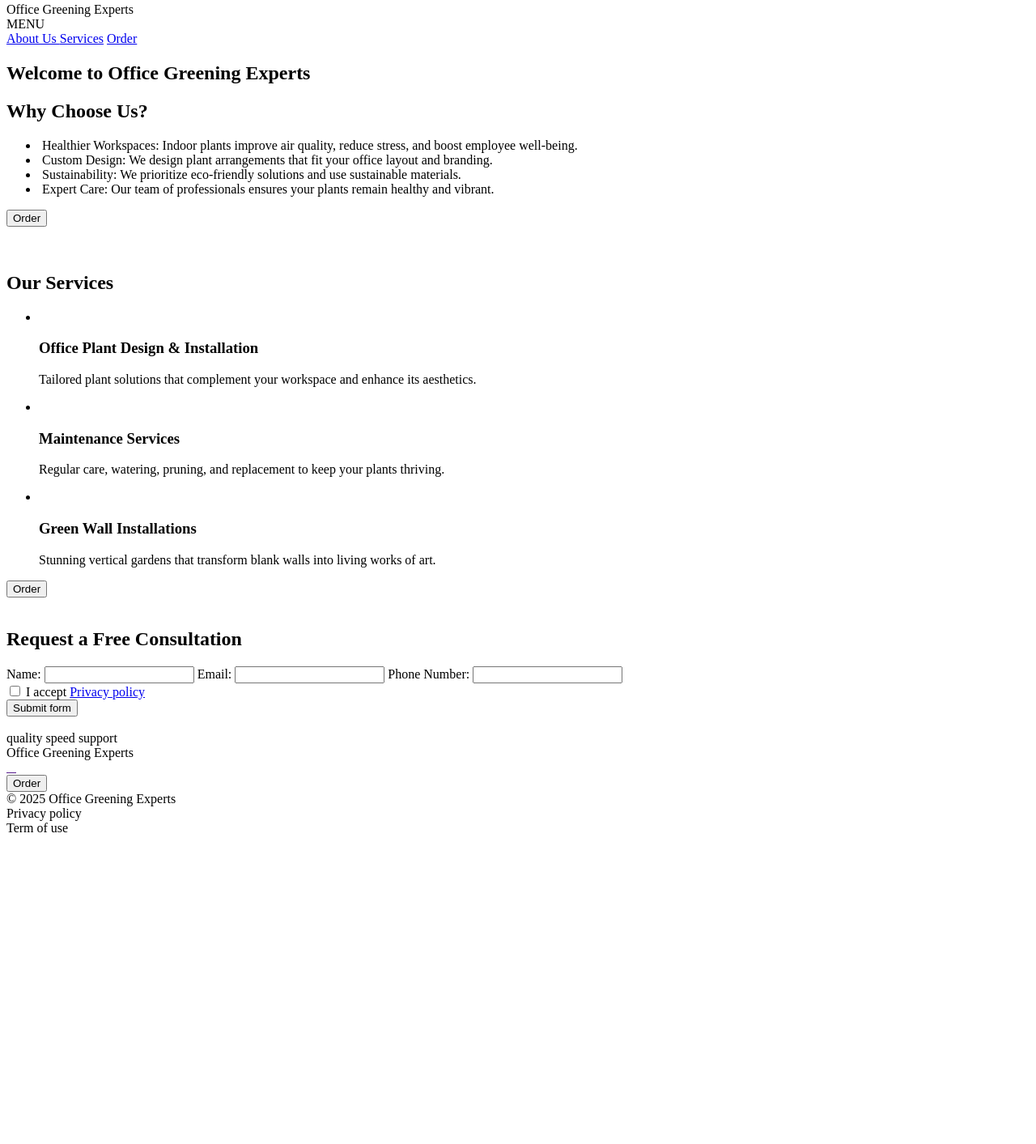
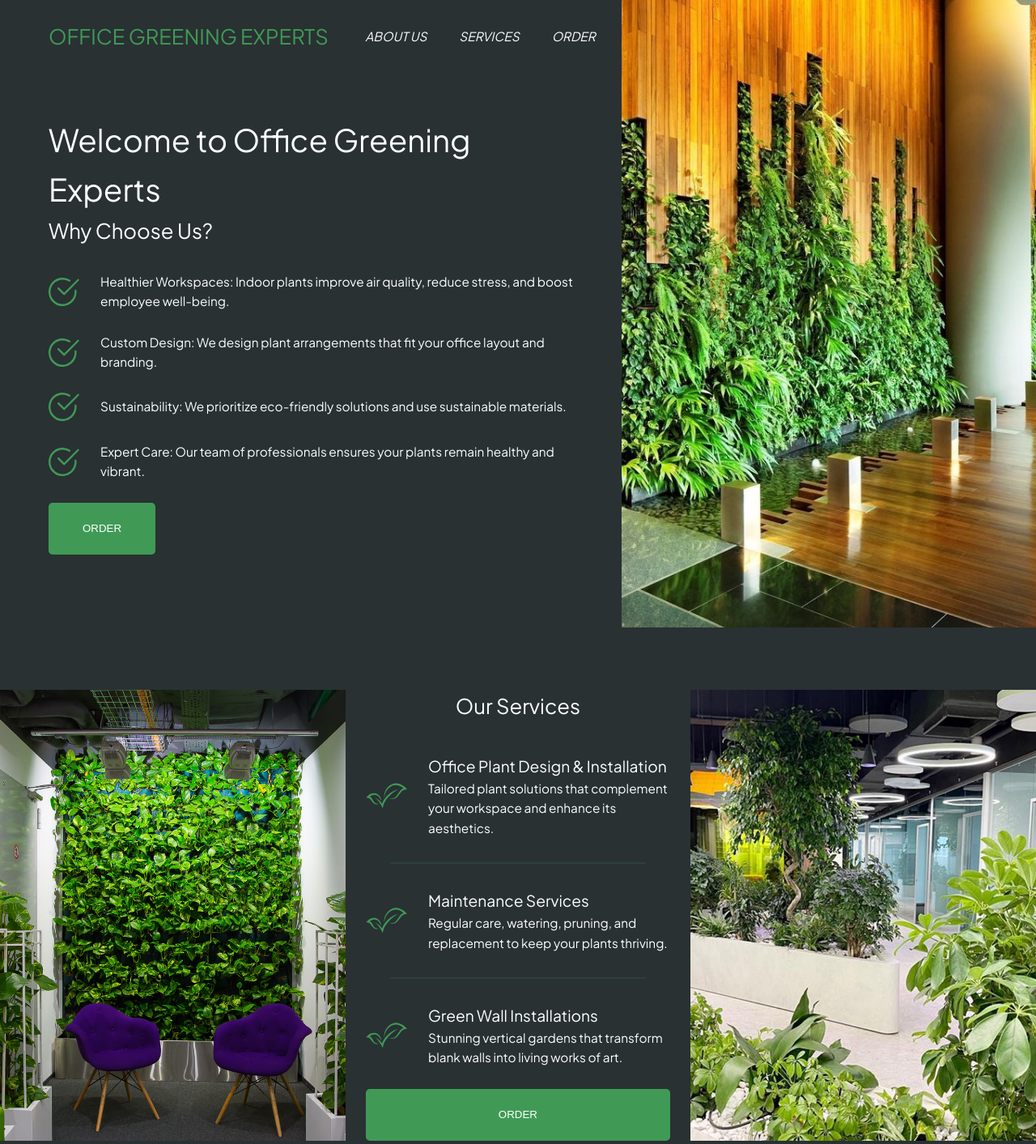
Before and after one commit to Lanasites/Test-layout-task-MST-Part1, a plain HTML site: page index.html in a window 1280 px wide. Shown: the part 5-1418 px from the top of the page at 81% size. Before the commit the page ends 1045 px from the top, so only its background shows below. Drawn offline with Linux system fonts and the light colour scheme; the site is published under a folder, as on GitHub Pages, so addresses that start at the root find nothing.

Commit message:
Update index.html
Вместо абсолютных путей к файлам прописала относительные

```diff
--- a/index.html
+++ b/index.html
@@ -4,9 +4,9 @@
     <meta charset="UTF-8">
     <meta name="viewport" content="width=device-width, initial-scale=1.0">
     <title>Office Greening Services></title>
-    <link rel="stylesheet" href="/styles.css">
-    <link type="image/x-icon" href="/assets/favicon.ico" rel="shortcut icon">
-    <link type="Image/x-icon" href="/assets/favicon.ico" rel="icon">
+    <link rel="stylesheet" href="./styles.css">
+    <link type="image/x-icon" href="./assets/favicon.ico" rel="shortcut icon">
+    <link type="Image/x-icon" href="./assets/favicon.ico" rel="icon">
     <link href="https://fonts.googleapis.com/css2?family=Plus+Jakarta+Sans:wght@400;500;600;700&display=swap" rel="stylesheet">
 
 </head>
@@ -31,18 +31,18 @@
         <h2>Why Choose Us?</h2>
             <ul class="listAdvantages">
                 <li class="itemAdvantage">
-                    <img src="/assets/icon1.svg" alt="">
+                    <img src="./assets/icon1.svg" alt="">
                     <span> Healthier Workspaces: Indoor plants improve air quality, reduce stress, and boost employee well-being.</span></li>
                 <li class="itemAdvantage">
-                    <img src="/assets/icon1.svg" alt="">
+                    <img src="./assets/icon1.svg" alt="">
                     <span>Custom Design: We design plant arrangements that fit your office layout and branding.</span>
                 </li>
                 <li class="itemAdvantage">
-                    <img src="/assets/icon1.svg" alt="">
+                    <img src="./assets/icon1.svg" alt="">
                     <span>Sustainability: We prioritize eco-friendly solutions and use sustainable materials.</span>
                 </li>
                 <li class="itemAdvantage">
-                    <img src="/assets/icon1.svg" alt="">
+                    <img src="./assets/icon1.svg" alt="">
                     <span>Expert Care: Our team of professionals ensures your plants remain healthy and vibrant.</span>
                 </li>
 
@@ -50,19 +50,19 @@
             <button class="button" type="button" onclick="location.href='#order'">Order</button>
         </div>
         <div class="advantages__right">
-            <img src="/assets/image5.jpg" alt="">
+            <img src="./assets/image5.jpg" alt="">
         </div>
     </section>
 
     <section class="services" id="services">
         <div class="services__part1">
-            <img src="/assets/image1.jpg" alt="">
+            <img src="./assets/image1.jpg" alt="">
         </div>
         <div class="services__part2">
             <h2>Our Services</h2>
             <ul class="listServices">
                 <li class="itemService">
-                    <img src="/assets/icon2.svg" alt="">
+                    <img src="./assets/icon2.svg" alt="">
                     <div>
                         <h3>Office Plant Design & Installation</h3>
                         <p>Tailored plant solutions that complement your workspace and enhance its aesthetics.</p>
@@ -70,7 +70,7 @@
                 </li>
                 <div class="line"></div>
                 <li class="itemService">
-                    <img src="/assets/icon2.svg" alt="">
+                    <img src="./assets/icon2.svg" alt="">
                     <div>
                         <h3>Maintenance Services</h3>
                         <p>Regular care, watering, pruning, and replacement to keep your plants thriving.</p>
@@ -78,7 +78,7 @@
                 </li>
                 <div class="line"></div>
                 <li class="itemService">
-                    <img src="/assets/icon2.svg" alt="">
+                    <img src="./assets/icon2.svg" alt="">
                     <div>
                         <h3>Green Wall Installations</h3>
                         <p>Stunning vertical gardens that transform blank walls into living works of art.</p>
@@ -88,7 +88,7 @@
             <button class="button longButton" type="button" onclick="location.href='#order'">Order</button>
         </div>
         <div class="services__part3">
-            <img src="/assets/image2.jpg" alt="">
+            <img src="./assets/image2.jpg" alt="">
         </div>
     </section>
 
@@ -113,7 +113,7 @@
             </form>
         </div>
         <div class="form-container__right">
-            <img src="/assets/image3.jpg" alt="">
+            <img src="./assets/image3.jpg" alt="">
         </div>
     </section>
     <div class="slogan">
@@ -123,16 +123,16 @@
         <div class="logo">Office Greening Experts</div>
         <div class="footer__social">
                 <a href="" role="button" title="youtube">
-                    <img src="/assets/youtube-play.svg" alt="">
+                    <img src="./assets/youtube-play.svg" alt="">
                 </a>
                 <a href="" role="button" title="facebook">
-                    <img src="/assets/facebook.svg" alt="">
+                    <img src="./assets/facebook.svg" alt="">
                 </a>
                 <a href="" role="button" title="telegram">
-                    <img src="/assets/telegram.svg" alt="">
+                    <img src="./assets/telegram.svg" alt="">
                 </a>
                 <a href="" role="button" title="linkedin">
-                    <img src="/assets/linkedin.svg" alt="">
+                    <img src="./assets/linkedin.svg" alt="">
                 </a>
         </div>
         <div class="footerButton">
@@ -143,7 +143,7 @@
         <div  class="footerText3">Term of use</div>
 
     </footer>
-    <script src="script.js"></script>
+    <script src="script.js"><./script>
 
 </body>
 </html>
```
